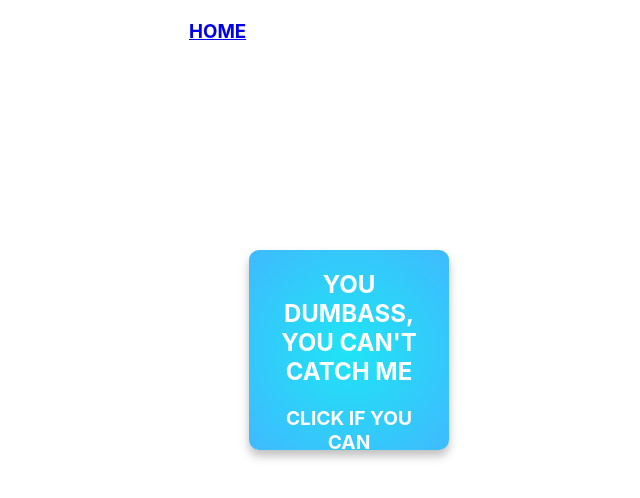
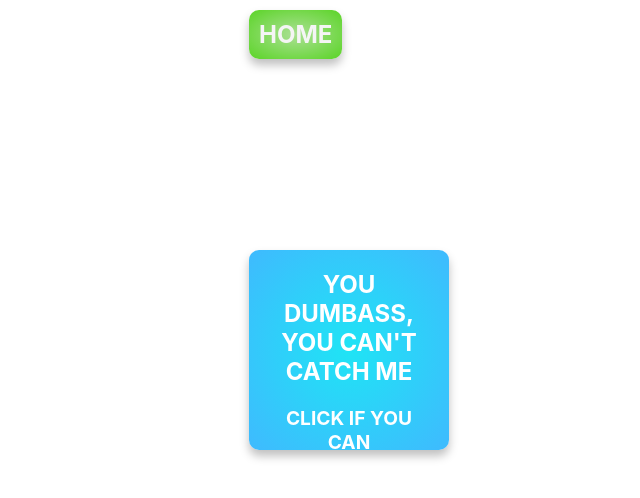
Before and after one commit to ZiplEix/baptiste-s-sandbox, a plain HTML site: page troll-button/troll-button.html in a window 1280 px wide. Shown: the whole page, without its empty margins (451-1091 px from the left). Drawn offline with Linux system fonts and the light colour scheme.

Commit message:
[ADD] home button
Signed-off-by: baptiste leroyer <baptiste.leroyer@epitech.eu>

```diff
--- /dev/null
+++ b/troll-button/js/home-button.js
@@ -0,0 +1,7 @@
+
+let button = document.getElementById('home-button');
+
+button.addEventListener('click', function() {
+    window.location.href = '../index.html';
+    }
+);
--- a/troll-button/style/home_button.css
+++ b/troll-button/style/home_button.css
@@ -1,16 +1,16 @@
+.home-button {
+    color: whitesmoke;
+    position: absolute;
+    padding: 10px;
+    display: grid;
+    border-radius: 10px;
+    box-shadow: 0px 6px 10px rgba(0, 0, 0, 0.25);
+    transition: all 0.2s;
+    background: radial-gradient(#abe094, #5ad426);
+    top: 10px;
+    left: 700px;
 
-.home-button {
-    position: absolute;
-    top: 20px;
-    left: 50%;
-    /* width: 50px; */
-    /* height: 50px; */
-    background-color: #fff;
-    /* border-radius: 50%; */
-    /* border: 1px solid #000; */
-    /* box-shadow: 0 0 10px #000; */
     cursor: pointer;
-    transition: all 0.3s ease-in-out;
 
     user-select: none;
     -webkit-user-select: none;
@@ -18,3 +18,8 @@
     -moz-user-select: none;
     -ms-user-select: none;
 }
+
+.home-button:hover {
+    box-shadow: 0px 6px 10px rgba(0, 0, 0, 0.4);
+    transform: scale(1.1);
+}
--- a/troll-button/troll-button.html
+++ b/troll-button/troll-button.html
@@ -9,11 +9,14 @@
     <title>Troll Button</title>
 </head>
 <body id="body">
-    <nav>
-        <a href="../index.html" class="home-button">
-            <h3>HOME</h3>
-        </a>
-    </nav>
+
+    <div class="home-button", id="home-button">
+        <h2 class="home-text">
+            HOME
+        </h2>
+    </div>
+    <script type="text/javascript" src="./js/home-button.js"></script>
+
     <div class="troll-button" id="troll-button">
         <div class="text">
             <h3 class="tont">YOU DUMBASS, YOU CAN'T CATCH ME</h3>
```
